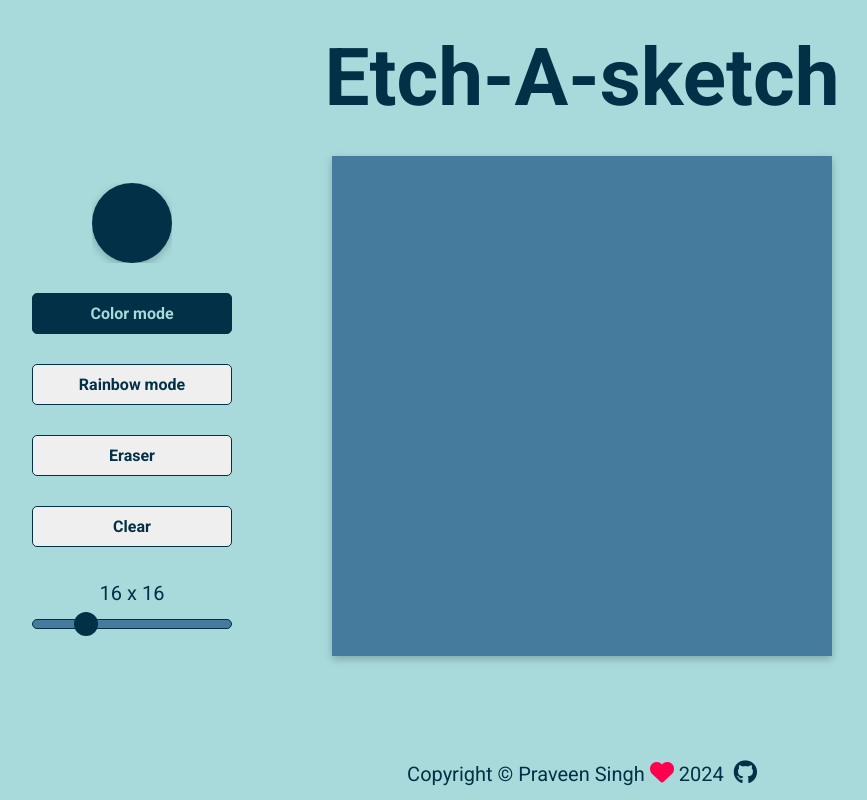
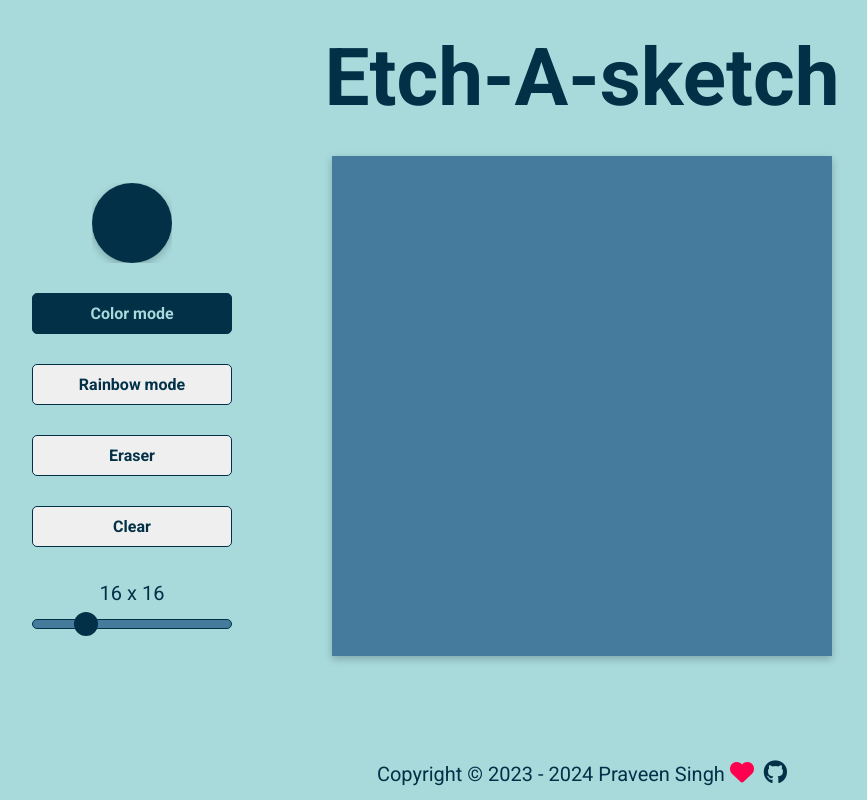
Before and after one commit to PraveenSinghKshatri/Etch-A-Sketch, a plain HTML site: page index.html in a window 1280 px wide. Shown: the whole page, without its empty margins (58-925 px from the left). Drawn offline with Linux system fonts and the light colour scheme.

Commit message:
footer adjustment

```diff
--- a/index.html
+++ b/index.html
@@ -36,12 +36,7 @@
     </main>
     <footer class="footer">
       <p>
-        Copyright ©  <a href="https://praveensinghkshatri.github.io/Portfolio-Website/#header" target="_blank">Praveen Singh <i class="fa-solid fa-heart fa-beat" style="color: #ff004f;"></i></a>
-        <script>
-          document.write(new Date().getFullYear())
-        </script>
-
-      </p>
+        Copyright © <span id="copyright-year"></span> <a href="https://praveensinghkshatri.github.io/Portfolio-Website/#header" target="_blank">Praveen Singh <i class="fa-solid fa-heart fa-beat" style="color: #ff004f;"></i></a></p>
       <a href="https://github.com/PraveenSinghKshatri" target="_blank">
         <i class="fab fa-github"></i
       ></a>
--- a/script.js
+++ b/script.js
@@ -108,3 +108,10 @@ window.onload = () => {
   setupGrid(DEFAULT_SIZE)
   activateButton(DEFAULT_MODE)
 }
+
+// JavaScript to display the range of years in the copyright notice
+const copyrightYearElement = document.getElementById('copyright-year');
+const startYear = 2023;
+const currentYear = new Date().getFullYear();
+const yearRange = (startYear === currentYear) ? currentYear : `${startYear} - ${currentYear}`;
+copyrightYearElement.textContent = yearRange;
```
